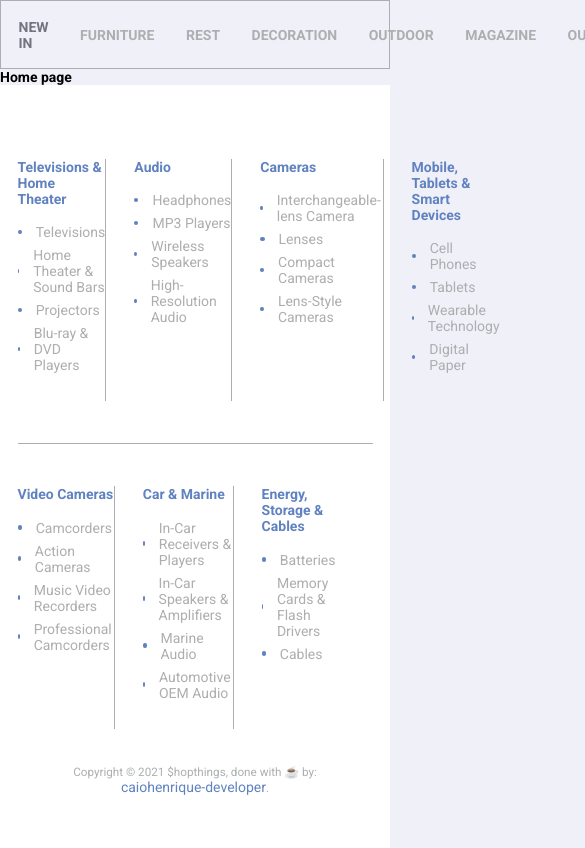
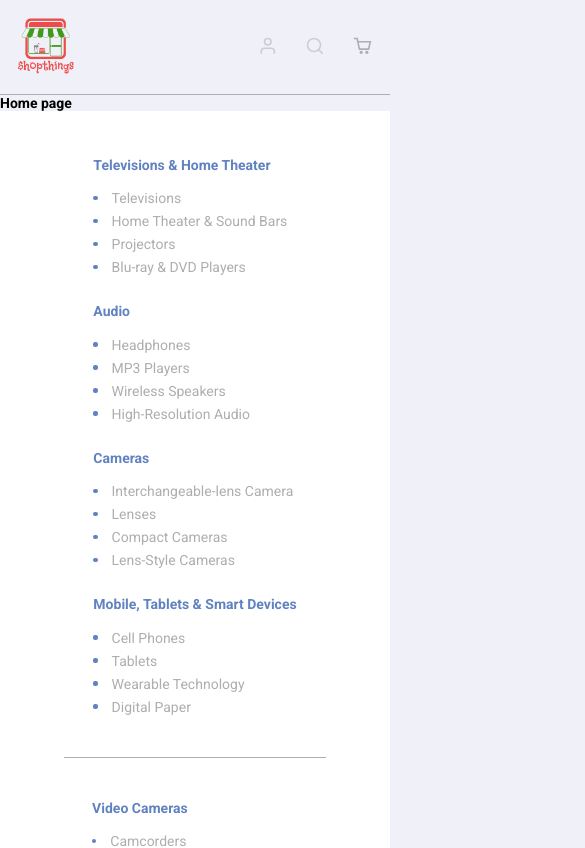
Before and after one commit to caiohenrique-developer/shopthings, a Next.js app: page / in a window 390 px wide. Shown: the top 848 px of the page, 585 px wide, since content can reach past the window. Built offline with nearby package versions, Linux system fonts and the light colour scheme.

Commit message:
🎨 [style]: Mobile footer styles

```diff
--- a/src/components/Footer/styles.ts
+++ b/src/components/Footer/styles.ts
@@ -16,10 +16,12 @@ export const Container = styled.footer`
       }
 
       ul {
-        padding-bottom: 2rem;
+        padding: 0 2rem 2rem;
 
+        &:first-of-type {
+          padding-left: 0;
+        }
         & + ul {
-          padding-left: 2rem;
           border-left: 1px solid var(--gray_aca);
         }
 
--- a/src/components/Header/styles.ts
+++ b/src/components/Header/styles.ts
@@ -1,7 +1,7 @@
 import styled from 'styled-components';
 
 export const Container = styled.header`
-  border: 1px solid var(--gray_aca);
+  border-bottom: 1px solid var(--gray_aca);
 
   .app-container {
     display: flex;
@@ -10,6 +10,7 @@ export const Container = styled.header`
 
     > a {
       width: 4rem;
+      min-width: 2.5rem;
     }
 
     nav ul {
--- a/src/styles/responsiveLayout.ts
+++ b/src/styles/responsiveLayout.ts
@@ -6,10 +6,44 @@ export const responsiveLayout = css`
   }
   /* Tablet */
   @media screen and (min-width: 768px) and (max-width: 1023px) {
+    #__next {
+      header .app-container nav {
+        display: none;
+      }
+    }
   }
   /* Mobile */
   @media screen and (max-width: 767px) {
     #__next {
+      header .app-container nav {
+        display: none;
+      }
+
+      footer {
+        padding: 2rem 0;
+
+        .app-container {
+          nav {
+            display: table;
+            margin: 0 auto;
+
+            & + nav {
+              margin-top: 3rem;
+            }
+            &:first-of-type ul:last-of-type {
+              padding-bottom: 0;
+            }
+
+            ul {
+              padding: 0 2rem 2rem;
+
+              & + ul {
+                border: none;
+              }
+            }
+          }
+        }
+      }
     }
   }
 `;
```
